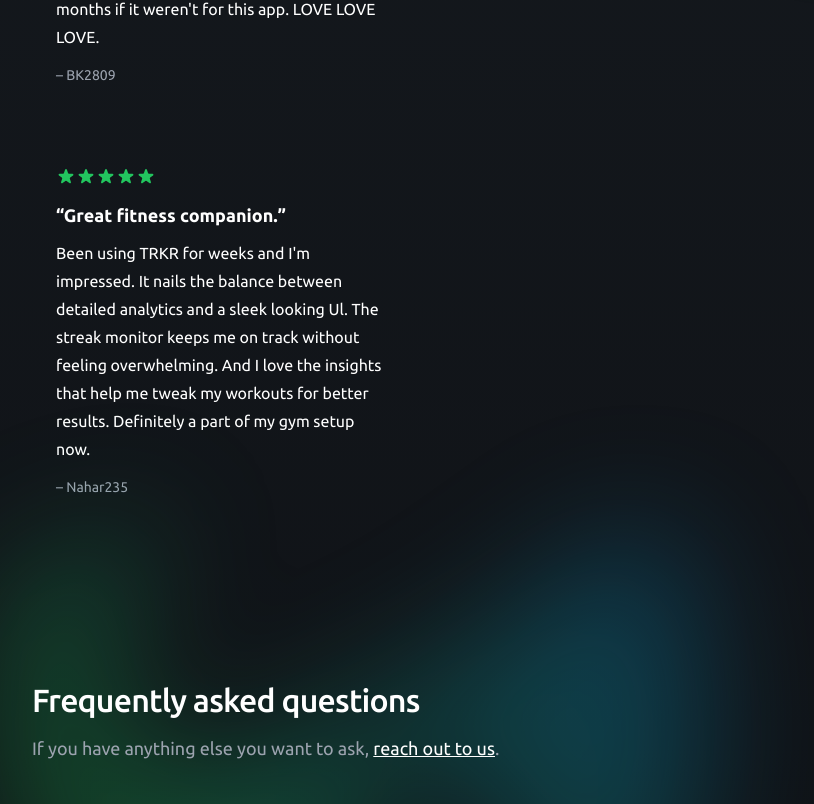
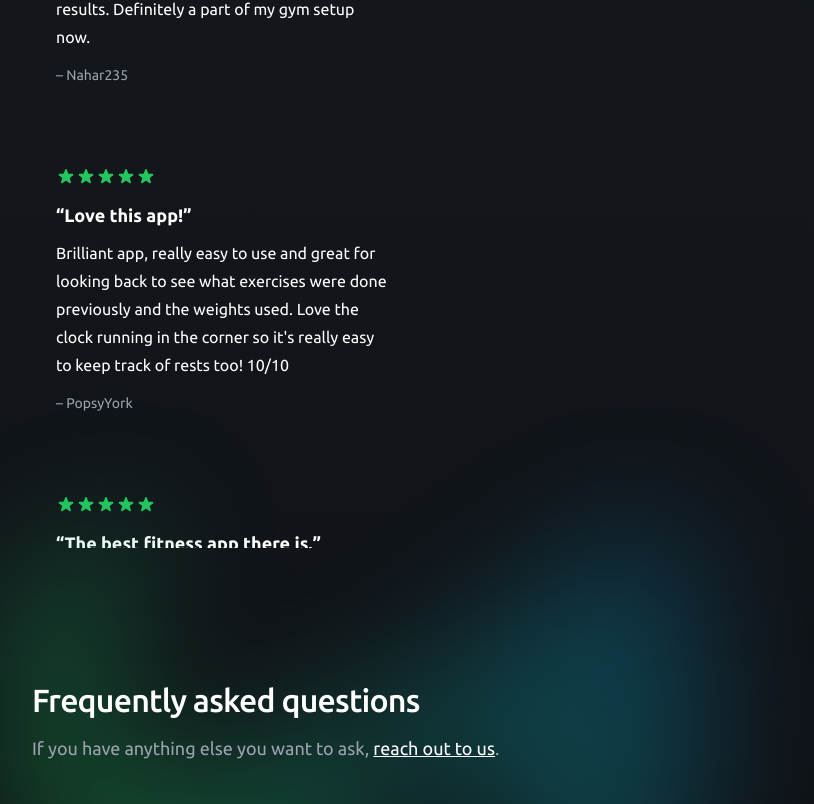
Before and after one commit to theartofnonso/trkr-landing-page, a Next.js app: page / in a window 1280 px wide. Shown: the part 2756-3560 px from the top of the page, without its empty margins (0-814 px from the left). Built offline with nearby package versions, Linux system fonts and the light colour scheme.

Commit message:
Update Reviews.tsx

```diff
--- a/app/components/Reviews.tsx
+++ b/app/components/Reviews.tsx
@@ -24,6 +24,12 @@ const reviews: Array<Review> = [
     title: 'Love this app!',
     body: 'Brilliant app, really easy to use and great for looking back to see what exercises were done previously and the weights used. Love the clock running in the corner so it\'s really easy to keep track of rests too! 10/10',
     author: 'PopsyYork',
+    rating: 5,
+  },
+  {
+    title: 'Best app to track your fitness',
+    body: 'TRKR is the best app to track my daily training routine. It helps me keep track of the weights providing wide range of workouts and also an option to add a new workout. The share workout details features helps exporting the serials to other person very easily. It has few moats unique features that you cannot find in others.',
+    author: 'nammzz',
     rating: 5,
   },
   {
@@ -54,6 +60,12 @@ const reviews: Array<Review> = [
     rating: 5,
   },
   {
+    title: 'Best app to track your fitness',
+    body: 'TRKR is the best app to track my daily training routine. It helps me keep track of the weights providing wide range of workouts and also an option to add a new workout. The share workout details features helps exporting the serials to other person very easily. It has few moats unique features that you cannot find in others.',
+    author: 'nammzz',
+    rating: 5,
+  },
+  {
     title: 'Great fitness companion.',
     body: 'Been using TRKR for weeks and I\'m impressed. It nails the balance between detailed analytics and a sleek looking Ul.\n' +
         'The streak monitor keeps me on track without feeling overwhelming. And I love the insights that help me tweak my workouts for better results.\n' +
@@ -78,6 +90,12 @@ const reviews: Array<Review> = [
     title: 'Love this app!',
     body: 'Brilliant app, really easy to use and great for looking back to see what exercises were done previously and the weights used. Love the clock running in the corner so it\'s really easy to keep track of rests too! 10/10',
     author: 'PopsyYork',
+    rating: 5,
+  },
+  {
+    title: 'Best app to track your fitness',
+    body: 'TRKR is the best app to track my daily training routine. It helps me keep track of the weights providing wide range of workouts and also an option to add a new workout. The share workout details features helps exporting the serials to other person very easily. It has few moats unique features that you cannot find in others.',
+    author: 'nammzz',
     rating: 5,
   },
 ]
```
